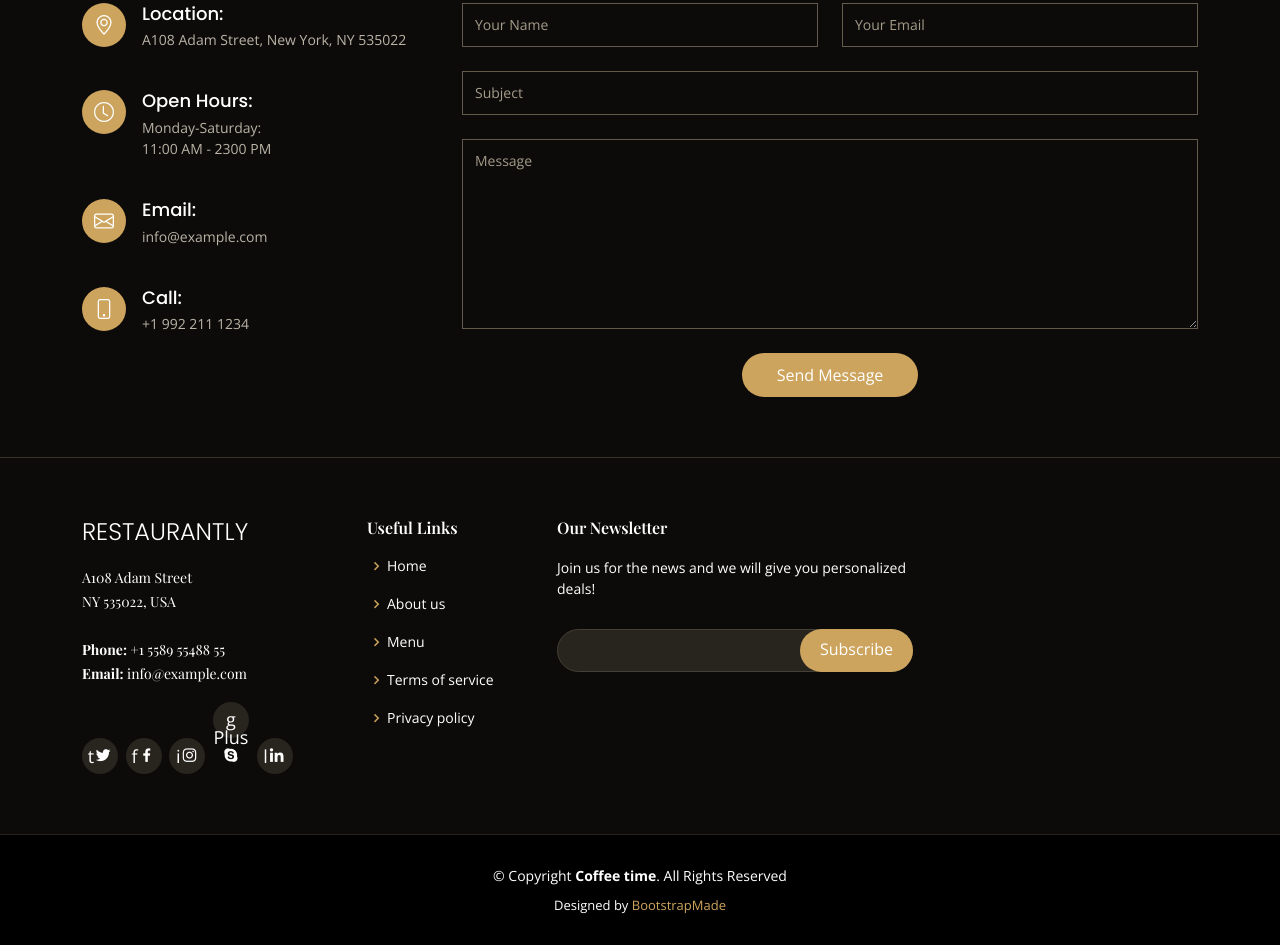
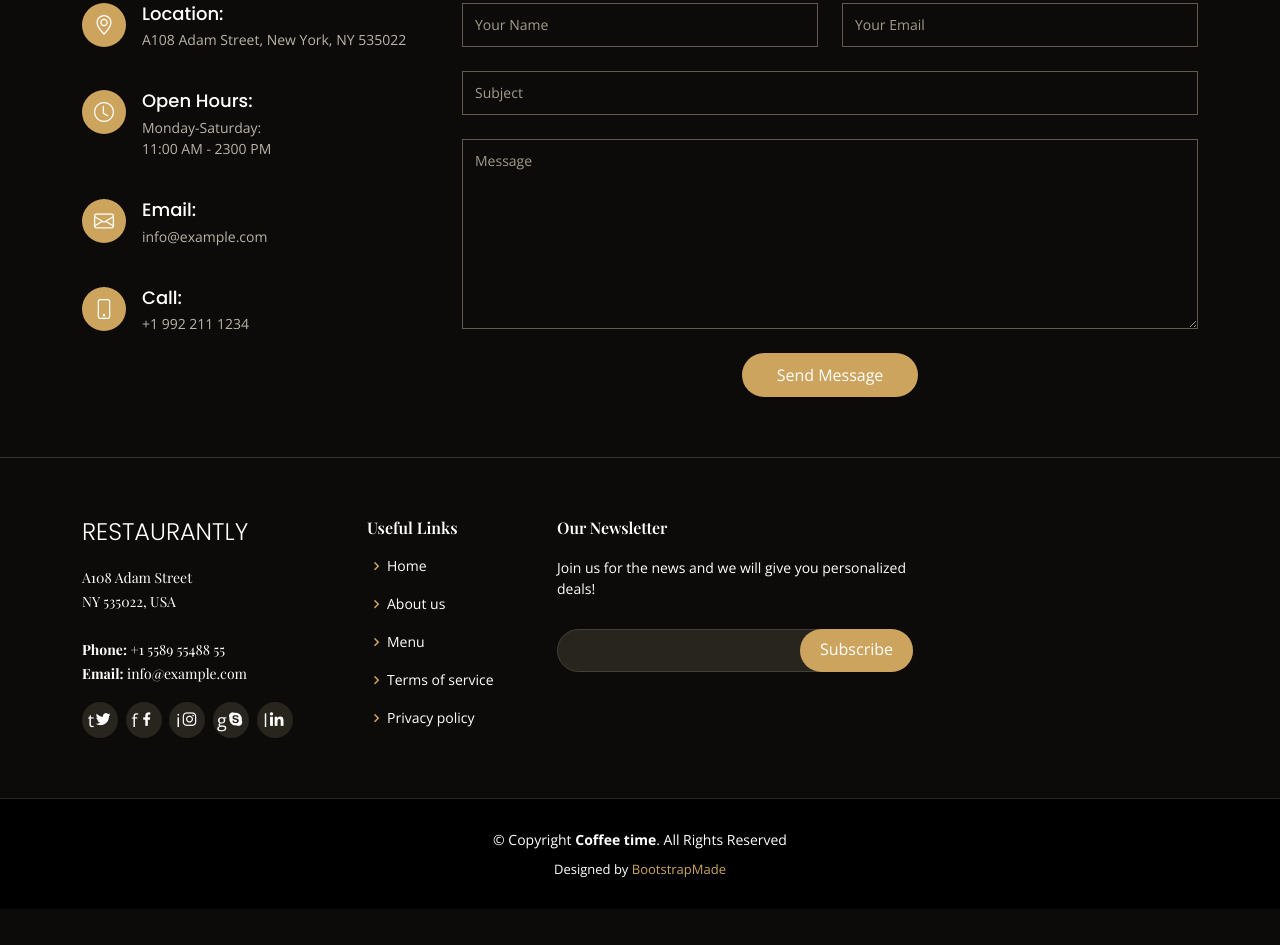
Before and after one commit to Dev-c137/assignment7.io, a plain HTML site: page index.html in a window 1280 px wide. Shown: the part 5045-5990 px from the top of the page. After the commit the page ends 5954 px from the top, so only its background shows below. Drawn offline with nearby package versions, Linux system fonts and the light colour scheme; a web font is replaced by a local one.

Commit message:
Update index.html

```diff
--- a/index.html
+++ b/index.html
@@ -906,7 +906,7 @@
                 <a href="https://twitter.com" class="t">t<i class="bx bxl-twitter"></i></a>
                 <a href="https://www.facebook.com" class="f">f<i class="bx bxl-facebook"></i></a>
                 <a href="https://www.instagram.com" class="i">i<i class="bx bxl-instagram"></i></a>
-                <a href="https://plus.google.com/" class="g-plus">g Plus<i class="bx bxl-skype"></i></a>
+                <a href="https://plus.google.com/" class="g-plus">g<i class="bx bxl-skype"></i></a>
                 <a href="https://www.linkedin.com" class="l">l<i class="bx bxl-linkedin"></i></a>
               </div>
             </div>
```
